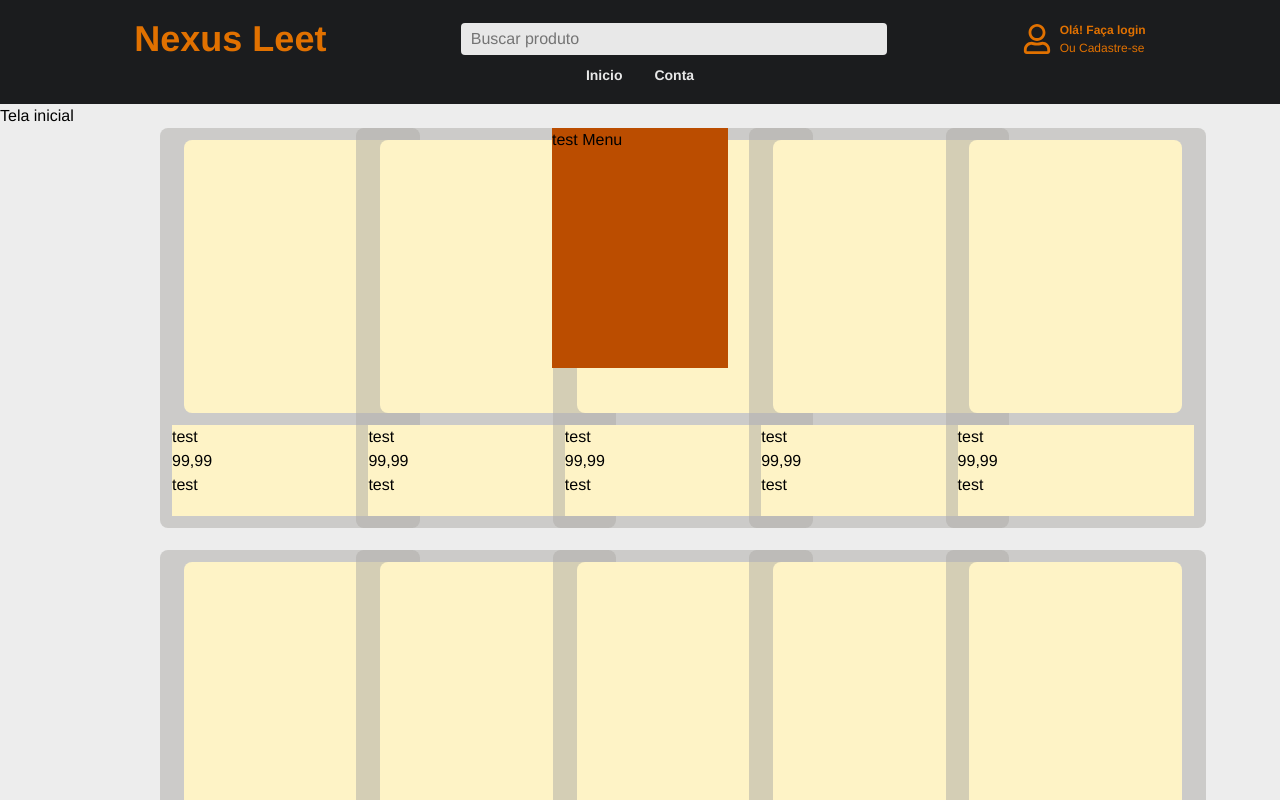
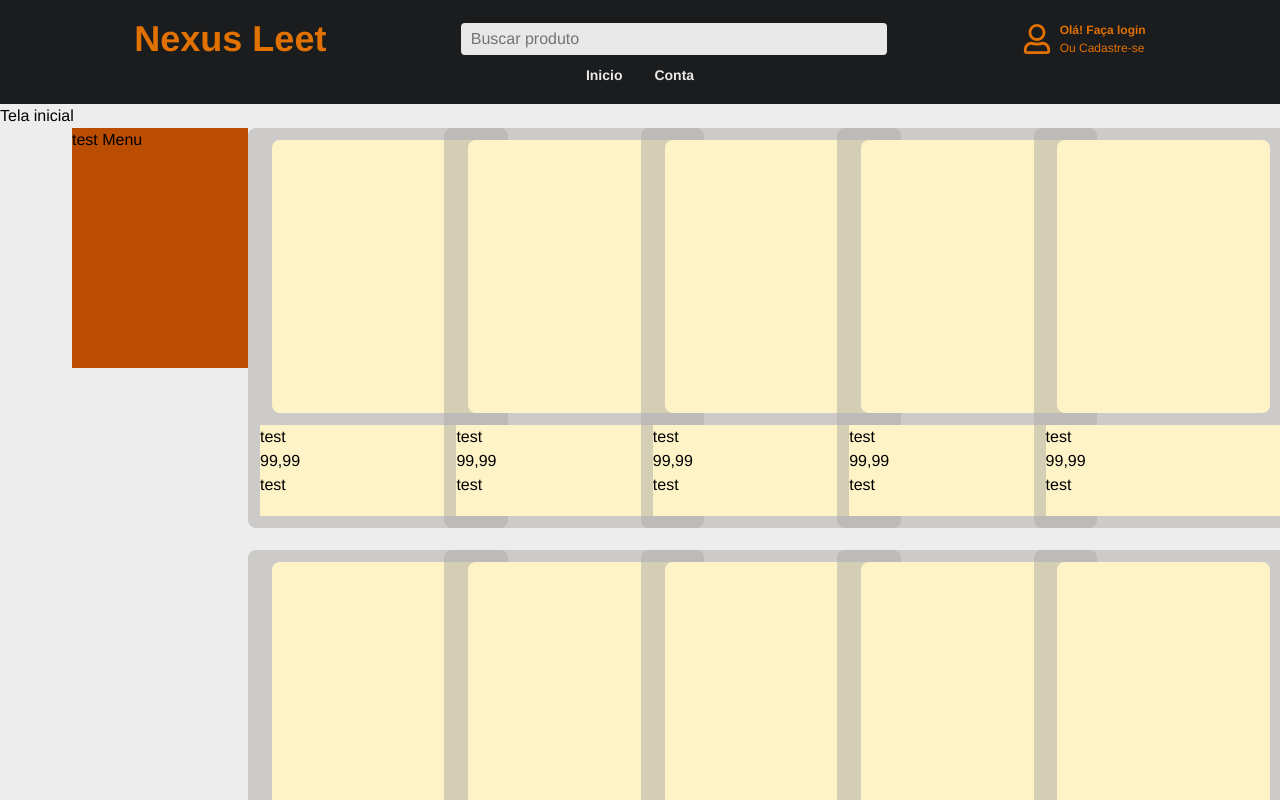
Before and after one commit to gustavocarvalho-ra/NextJs-NexusLeet, a Next.js app: page /pag/main in a window 1280 px wide. Built offline with nearby package versions, Linux system fonts and the light colour scheme; no server answers.

Commit message:
test menu

```diff
--- a/src/app/components/MenuCategoria/index.tsx
+++ b/src/app/components/MenuCategoria/index.tsx
@@ -2,7 +2,7 @@
 
 export default function MenuCategoria() {
   return (
-    <div className="w-44 h-60 bg-amber-700 z-50 absolute">
+    <div className="w-44 h-60 bg-amber-700 z-50 relative">
       <h1>test Menu</h1>
     </div>
   )
```
